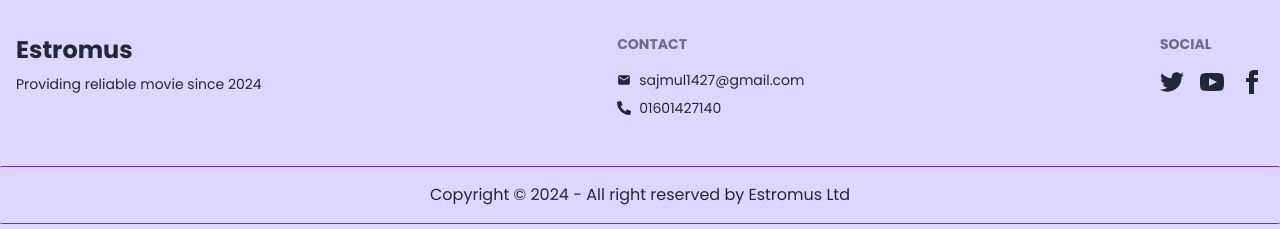
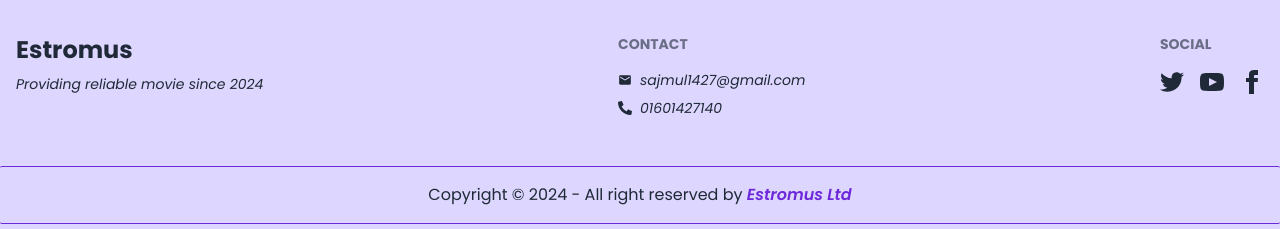
Before and after one commit to SajmulHossain/estromus-client, a React (Vite) app: page /login in a window 1280 px wide. Shown: the part 1038-1267 px from the top of the page. Built offline with nearby package versions, Linux system fonts and the light colour scheme; no server answers.

Commit message:
some minor change to footer

```diff
--- a/src/mainComponents/Footer.jsx
+++ b/src/mainComponents/Footer.jsx
@@ -7,16 +7,16 @@ const Footer = () => {
       <section className="footer justify-between my-0 dark:text-gray-300 text-base-content mb-12">
         <aside>
           <h3 className="font-bold text-2xl">Estromus </h3>
-          <p>Providing reliable movie since 2024</p>
+          <p className="italic">Providing reliable movie since 2024</p>
         </aside>
 
         <nav>
           <h6 className="footer-title">Contact</h6>
           <p className="flex items-center gap-2">
-            <MdEmail /> <span>sajmul1427@gmail.com</span>
+            <MdEmail /> <span className="italic">sajmul1427@gmail.com</span>
           </p>
           <p className="flex items-center gap-2">
-            <FaPhoneAlt /> <span>01601427140</span>
+            <FaPhoneAlt /> <span className="italic">01601427140</span>
           </p>
         </nav>
         <nav>
@@ -64,7 +64,8 @@ const Footer = () => {
 
       <aside className="border-y dark:border-violet-300 border-violet-700 mt-4 rounded-sm px-4">
         <p className="text-center dark:text-white py-4">
-          Copyright © {new Date().getFullYear()} - All right reserved by Estromus Ltd
+          Copyright © {new Date().getFullYear()} - All right reserved by{" "}
+          <span className="text-violet-700 dark:text-violet-200 font-semibold italic">Estromus Ltd</span>
         </p>
       </aside>
     </footer>
```
